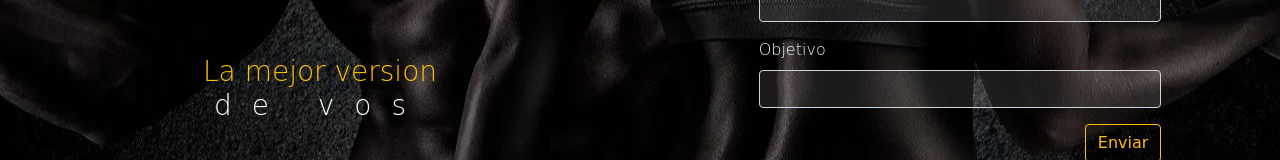
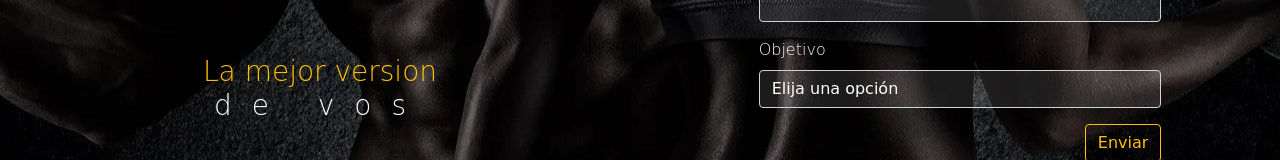
Before and after one commit to carlamarinaap/PF_Apata, a website: page index.html in a window 1280 px wide. Shown: the part 516-676 px from the top of the page. Drawn offline with nearby package versions, Linux system fonts and the light colour scheme; a web font is replaced by a local one.

Commit message:
Terminado v2.0.1

```diff
--- a/index.html
+++ b/index.html
@@ -115,7 +115,7 @@
                 <div class="mb-3">
                   <label for="objetivo" class="form-label">Objetivo</label>
                   <select name="objetivo" id="objetivo" class="form-select">
-                    <option value=""></option>
+                    <option value="">Elija una opción</option>
                     <option value="hipertrofia">Hipertrofia</option>
                     <option value="adelgazar">Adelgazar</option>
                     <option value="rendimiento">Rendimiento</option>
```
Also changed, not shown: img/wallpaper_pages.jpg (deleted), 1 other file.
